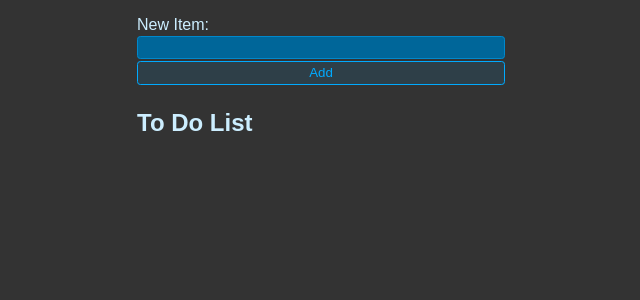
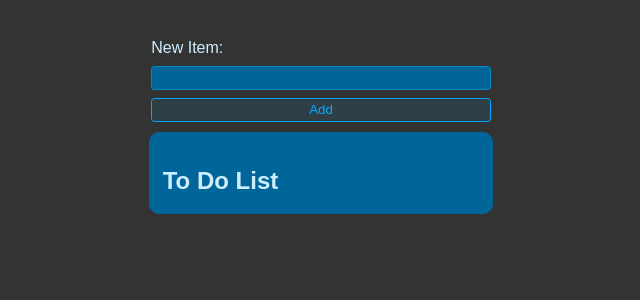
Before and after one commit to alyosha-bar/React-ToDo, a React (Vite) app: page / in a window 1280 px wide. Shown: the top 300 px of the page, without its empty margins (319-959 px from the left). Built offline with nearby package versions, Linux system fonts and the light colour scheme.

Commit message:
Customise some Styles

```diff
--- a/src/App.jsx
+++ b/src/App.jsx
@@ -54,8 +54,8 @@ export default function App() {
       <button className="btn"> Add </button>
     </div>
   </form>
+  <ul className="list">
   <h1 className="header"> To Do List </h1>
-  <ul className="list">
     {todos.map(todo => {
       return (
       <li key={todo.id}>
--- a/src/styles.css
+++ b/src/styles.css
@@ -1,6 +1,7 @@
 * {
     font-family: Arial, Helvetica, sans-serif;
     box-sizing: border-box;
+    margin: 1%;
   }
 
   body {
@@ -59,7 +60,7 @@
   }
 
   .new-item-form input:focus {
-    border: 1px solid hsl(200, 100%, 70%);
+    border: 1px solid hsl(200, 100%, 30%);
   }
 
   .header {
@@ -70,13 +71,16 @@
 
   .list {
     margin: 0;
-    padding: 0;
+    padding: 3%;
     margin-left: 1rem;
     list-style: none;
+    background-color: hsl(200, 100%, 30%);
+    border-radius: 10px;
+    transform: translateX(-8px);
   }
 
   .list li:has(input:checked) label {
-    color: hsl(200, 20%, 40%);
+    color: hsl(199, 23%, 71%);
   }
 
   .list {
```
